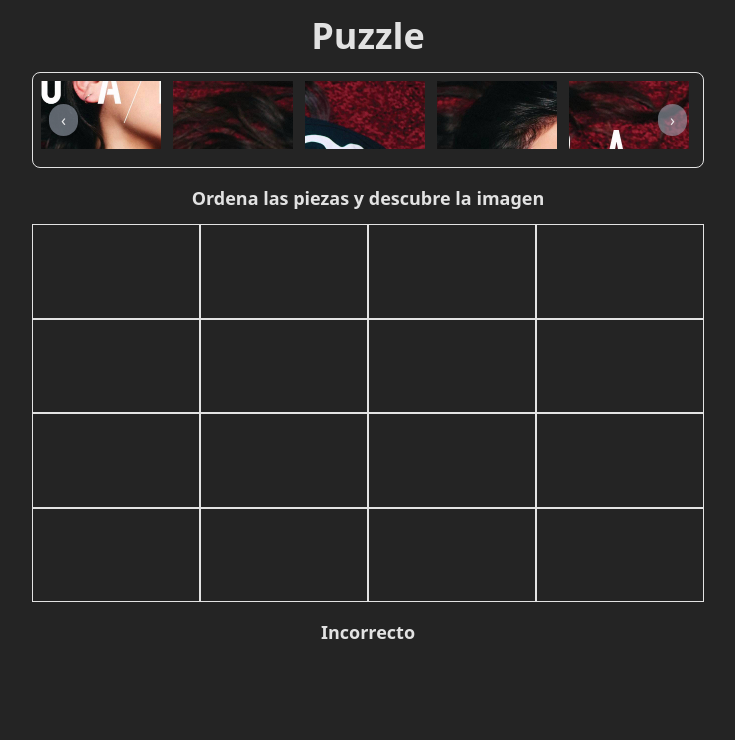
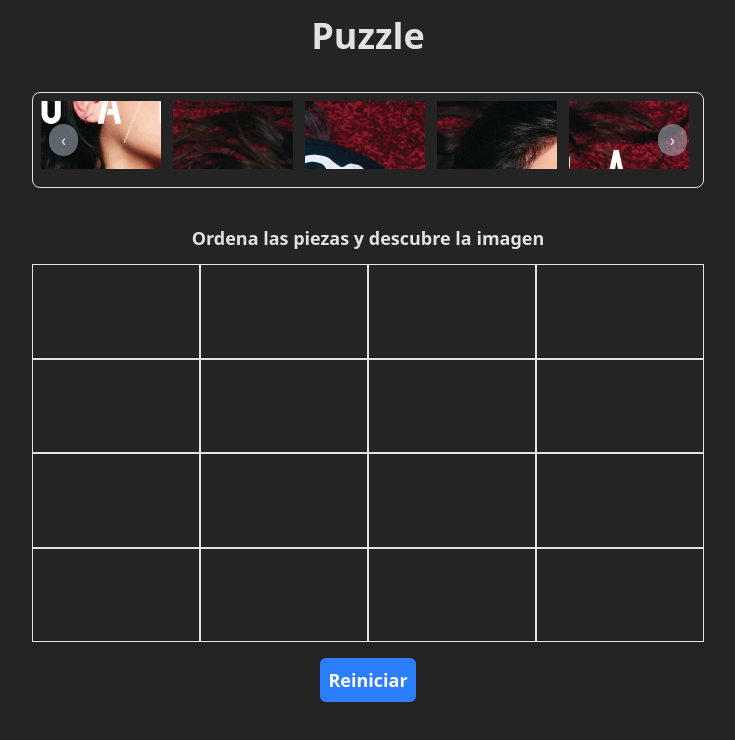
Before and after one commit to AlexRojasCoaquira/puzzles, a React (Vite) app: page / in a window 1280 px wide. Both pictures are taken after a click on the button "4x4". Shown: the top 740 px of the page, without its empty margins (272-1007 px from the left). Built offline with nearby package versions, Linux system fonts and the light colour scheme.

Commit message:
Add audio

```diff
--- a/src/App.jsx
+++ b/src/App.jsx
@@ -5,7 +5,7 @@ import { usePieces } from './hooks/usePieces'
 import { Pieces } from './components/Pieces'
 import { DropZoneContext } from './context/dropZone'
 function App() {
-  const { setSizeCanvas, isZonesCorrect } = useContext(DropZoneContext)
+  const { setSizeCanvas, isZonesCorrect, setZones, sizeCanvas } = useContext(DropZoneContext)
   const { pieces, aspectRatio } = usePieces()
   const [isSelected, setIsSelected] = useState(false)
 
@@ -13,13 +13,21 @@ function App() {
     setSizeCanvas({ rows, cols })
     setIsSelected(true)
   }
+
+  const handleReset = () => {
+    setIsSelected(false)
+    setZones(Array(sizeCanvas.rows * sizeCanvas.cols).fill(null))
+  }
+
   return (
     <div className="flex gap-4 flex-col items-center h-100dvh p-4">
       <h1 className="text-4xl font-bold">Puzzle</h1>
       {!isSelected ? (
         <div className="max-w-2xl w-full">
-          <p className="text-center mb-3 text-lg font-bold">Selecciona el nivel de dificultad</p>
-          <div className="flex gap-4 justify-around">
+          <p className="text-center mb-3 text-lg font-bold mt-4">
+            Selecciona el nivel de dificultad
+          </p>
+          <div className="flex gap-4 justify-around my-10">
             <button
               className="border-2 p-2 rounded-md size-40 text-white font-bold
                      bg-gradient-to-r from-purple-500 to-pink-500
@@ -51,18 +59,28 @@ function App() {
         </div>
       ) : (
         <>
-          <div className="max-w-2xl w-full h-24 sm:max-h-32">
+          <section className="max-w-2xl w-full h-24 sm:max-h-32 mt-5">
             <Pieces pieces={pieces} />
-          </div>
-          <div className="max-w-2xl w-full">
+          </section>
+          <div className="max-w-2xl w-full mt-5">
             <h3 className="text-center mb-3 text-lg font-bold">
               Ordena las piezas y descubre la imagen
             </h3>
             <DropZone aspectRatio={aspectRatio} />
           </div>
-          <p className="text-center text-lg font-bold">
-            {isZonesCorrect ? 'Correcto' : 'Incorrecto'}
-          </p>
+          <div className="text-center text-lg font-bold">
+            {isZonesCorrect && (
+              <>
+                <p className="text-center text-lg font-bold">¡Felicidades, has ganado!</p>
+              </>
+            )}
+            <button
+              className="bg-blue-500 text-white p-2 rounded-md"
+              onClick={() => handleReset()}
+            >
+              Reiniciar
+            </button>
+          </div>
         </>
       )}
     </div>
--- a/src/components/DraggablePiece.jsx
+++ b/src/components/DraggablePiece.jsx
@@ -87,17 +87,6 @@ function DraggablePiece({ piece, alt, isInDropZone = false, zoneIndex = -1 }, re
 
     console.log('Stopping drag')
     setIsDragging(false)
-    if (isZonesCorrect) {
-      console.log('ganaste')
-
-      //   confetti({
-      //     particleCount: 100,
-      //     spread: 70,
-      //     origin: { y: 0.6 }
-      //   })
-    } else {
-      console.log('todavia no ganaste')
-    }
   }
   return (
     <>
--- a/src/context/dropZone.jsx
+++ b/src/context/dropZone.jsx
@@ -9,6 +9,8 @@ export const DropZoneProvider = ({ children }) => {
   const dropZones = useRef([])
   const [sizeCanvas, setSizeCanvas] = useState({ rows, cols })
   const [zones, setZones] = useState(Array(rows * cols).fill(null))
+  const hasPlayed = useRef(false)
+  const audioRef = useRef(null)
   const isZonesCorrect = useMemo(() => {
     return zones.every((zone, index) => zone !== null && zone?.order === index)
   }, [zones])
@@ -19,12 +21,20 @@ export const DropZoneProvider = ({ children }) => {
   }, [sizeCanvas])
 
   useEffect(() => {
-    if (isZonesCorrect) {
+    if (isZonesCorrect && !hasPlayed.current) {
       confetti({
-        particleCount: 100,
+        particleCount: 200,
         spread: 70,
         origin: { y: 0.6 }
       })
+      audioRef.current = new Audio('/dualipa.mp3')
+      audioRef.current.play()
+      hasPlayed.current = true
+    }
+    if (!isZonesCorrect && audioRef.current) {
+      audioRef.current.pause()
+      audioRef.current.currentTime = 0
+      hasPlayed.current = false
     }
   }, [isZonesCorrect])
 
```
Also changed, not shown: 1 other file (tests, documents, lock files or other folders).
